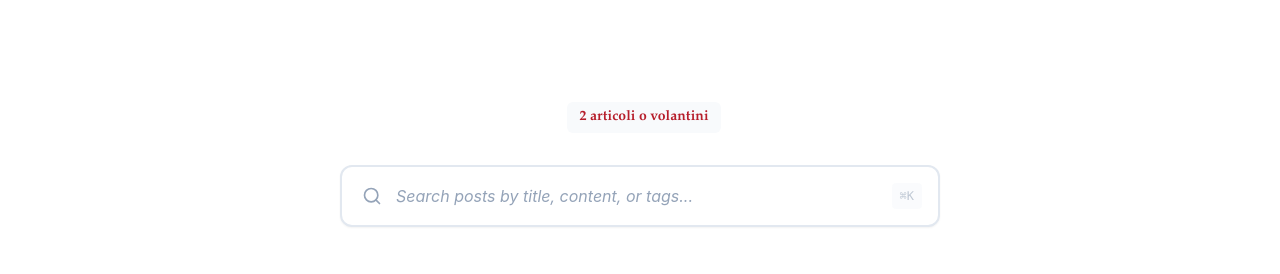
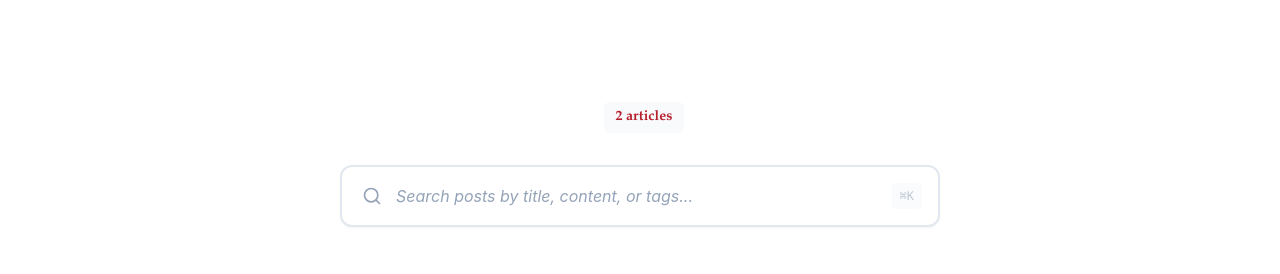
Before and after one commit to comlotvt/site, a Jekyll site: the page built from articoli/index.html, in a window 1280 px wide and 900 px high. Shown: the part 208-482 px from the top of the window. Built offline with Jekyll 4.4.1, drawn with Linux system fonts in a browser that asks for light colours; comment, search, counter and statistics services are not loaded; some of the changed lines change nothing that is shown.

Commit message:
Update index.html

```diff
--- a/articoli/index.html
+++ b/articoli/index.html
@@ -6,7 +6,7 @@ css: "/assets/css/index.css"
 
 <div class="blog-header">
   <p class="blog-description">
-    <span class="post-count" id="post-count">{{ site.posts.size }} articoli o volantini</span>
+    <span class="post-count" id="post-count">{{ site.posts.size }} articles</span>
   </p>
   <div class="search-container">
     <div class="search-box">
@@ -241,8 +241,8 @@ css: "/assets/css/index.css"
           <line x1="11" y1="8" x2="11" y2="14" stroke="currentColor" stroke-width="2" stroke-linecap="round" stroke-linejoin="round"/>
           <line x1="8" y1="11" x2="14" y2="11" stroke="currentColor" stroke-width="2" stroke-linecap="round" stroke-linejoin="round"/>
         </svg>
-        <h2>No posts found</h2>
-        <p>No articles match your search for "<strong>${query}</strong>". Try different keywords or browse all posts.</p>
+        <h2>Nessun articolo o volantino trovato</h2>
+        <p>Nessun risultato trovato per "<strong>${query}</strong>". Prova una diversa parola chiave.</p>
         <button onclick="clearSearch()" class="clear-search-btn">Clear search</button>
       `;
 
```
